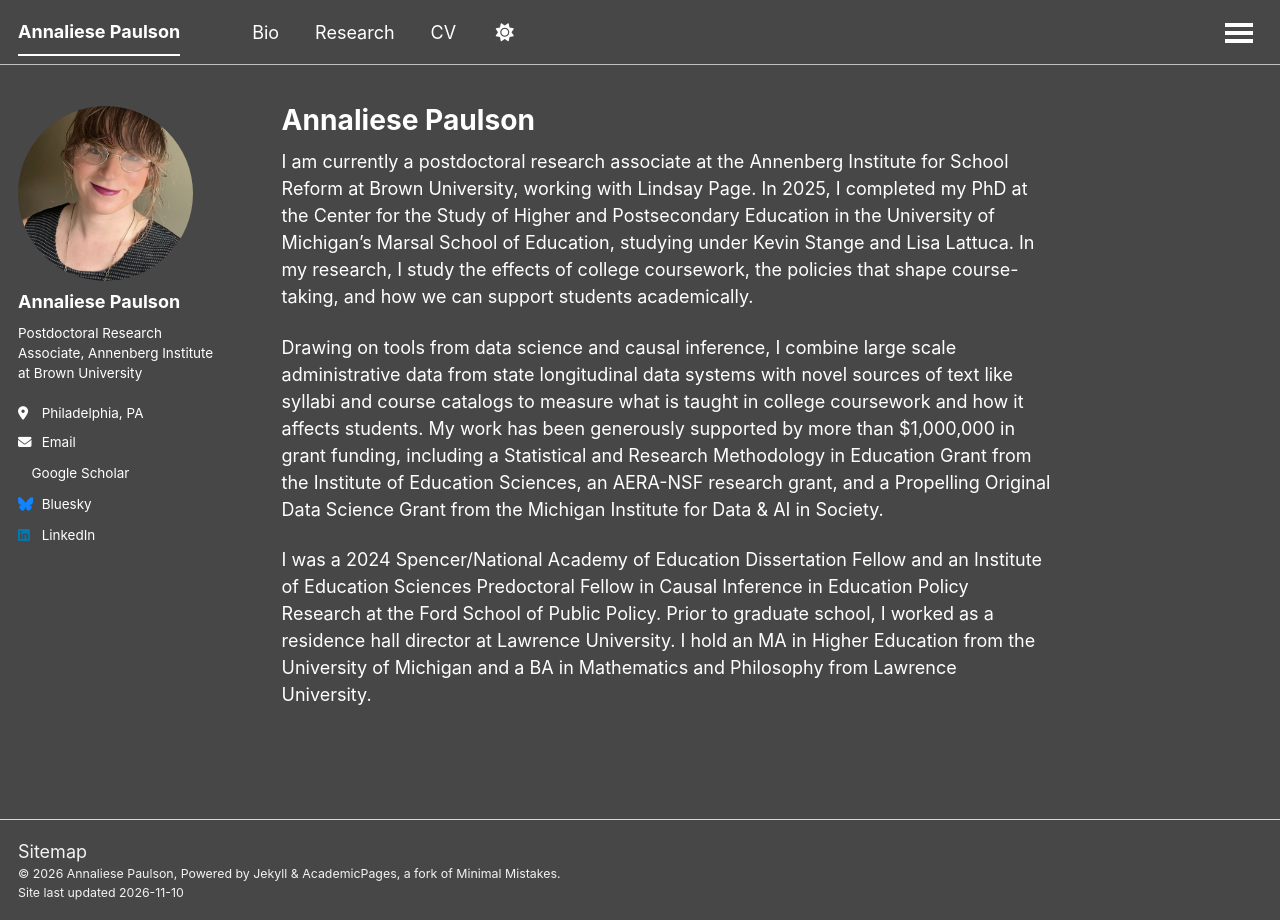
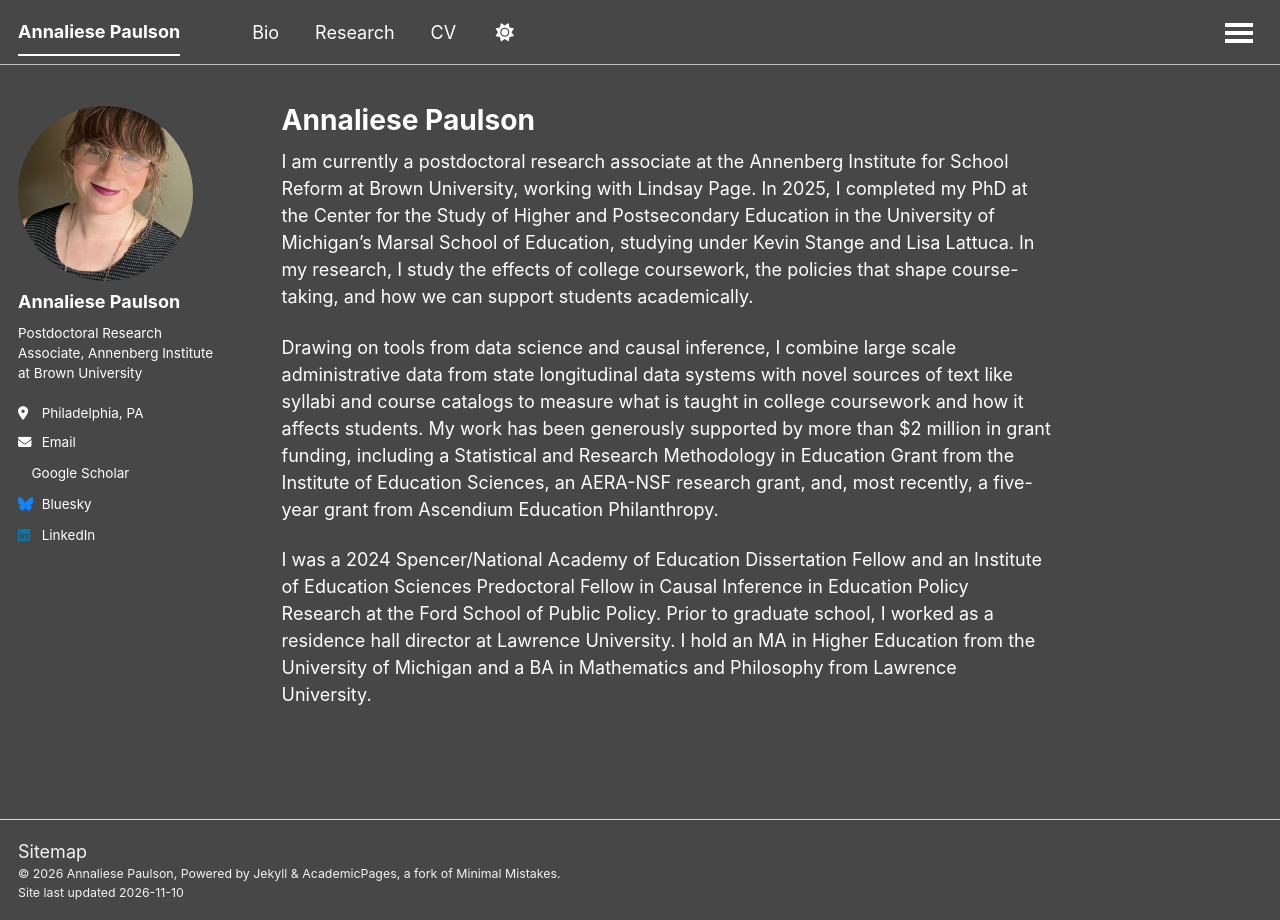
Before and after one commit to annaliesepaulson/annaliesepaulson.github.io, a Jekyll site: the page built from _pages/about.md, in a window 1280 px wide. Built offline with Jekyll 4.4.1, drawn with Linux system fonts in a browser that asks for light colours; a style sheet for code colours, icons or effects is not loaded.

Commit message:
Update About

```diff
--- a/_pages/about.md
+++ b/_pages/about.md
@@ -10,6 +10,6 @@ redirect_from:
 
 I am currently a postdoctoral research associate at the Annenberg Institute for School Reform at Brown University, working with Lindsay Page. In 2025, I completed my PhD at the Center for the Study of Higher and Postsecondary Education in the University of Michigan's Marsal School of Education, studying under Kevin Stange and Lisa Lattuca. In my research, I study the effects of college coursework, the policies that shape course-taking, and how we can support students academically.
 
-Drawing on tools from data science and causal inference, I combine large scale administrative data from state longitudinal data systems with novel sources of text like syllabi and course catalogs to measure what is taught in college coursework and how it affects students. My work has been generously supported by more than $1,000,000 in grant funding, including a Statistical and Research Methodology in Education Grant from the Institute of Education Sciences, an AERA-NSF research grant, and a Propelling Original Data Science Grant from the Michigan Institute for Data & AI in Society.
+Drawing on tools from data science and causal inference, I combine large scale administrative data from state longitudinal data systems with novel sources of text like syllabi and course catalogs to measure what is taught in college coursework and how it affects students. My work has been generously supported by more than $2 million in grant funding, including a Statistical and Research Methodology in Education Grant from the Institute of Education Sciences, an AERA-NSF research grant, and, most recently, a five-year grant from Ascendium Education Philanthropy.
 
 I was a 2024 Spencer/National Academy of Education Dissertation Fellow and an Institute of Education Sciences Predoctoral Fellow in Causal Inference in Education Policy Research at the Ford School of Public Policy. Prior to graduate school, I worked as a residence hall director at Lawrence University. I hold an MA in Higher Education from the University of Michigan and a BA in Mathematics and Philosophy from Lawrence University.
```
